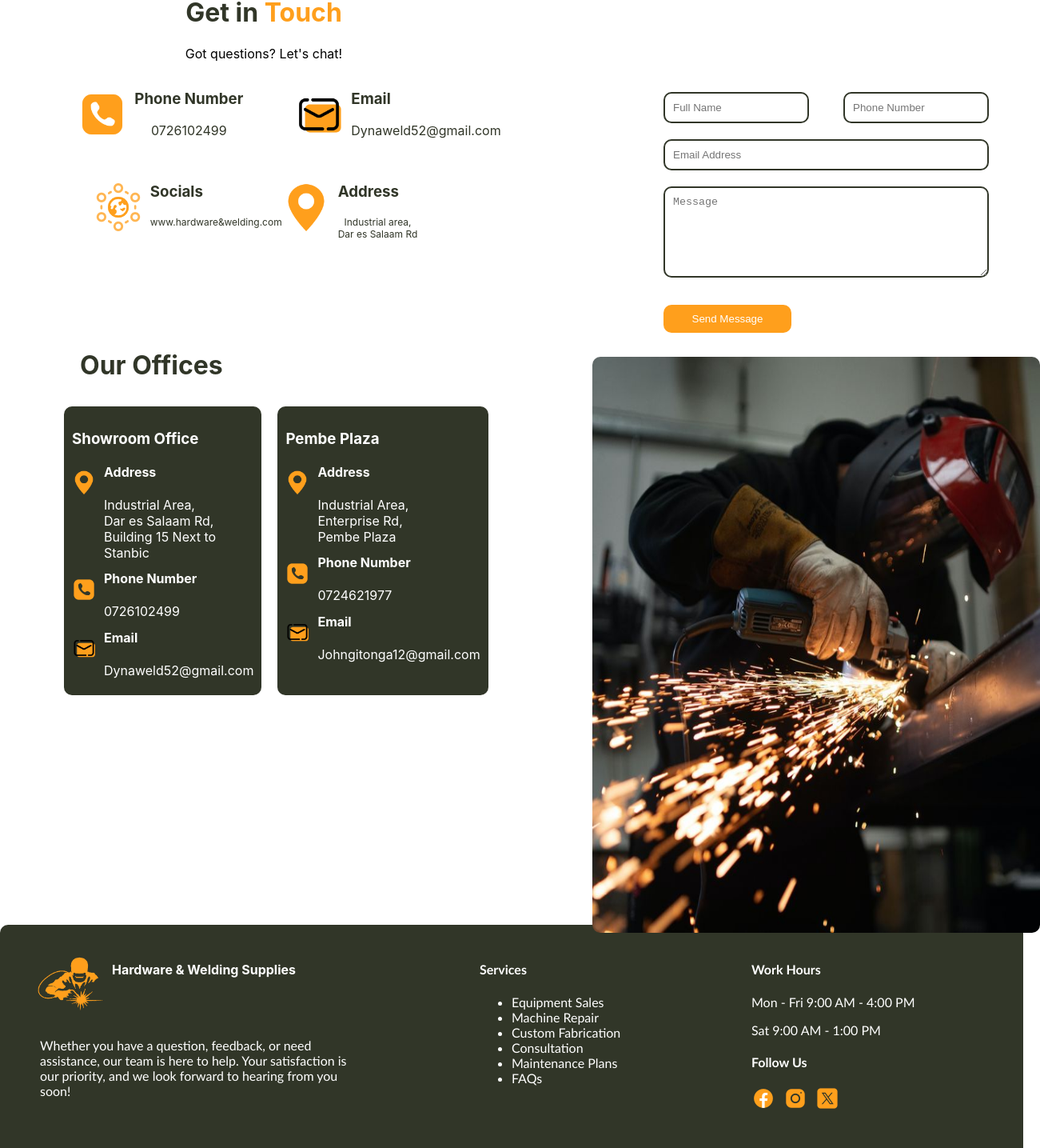
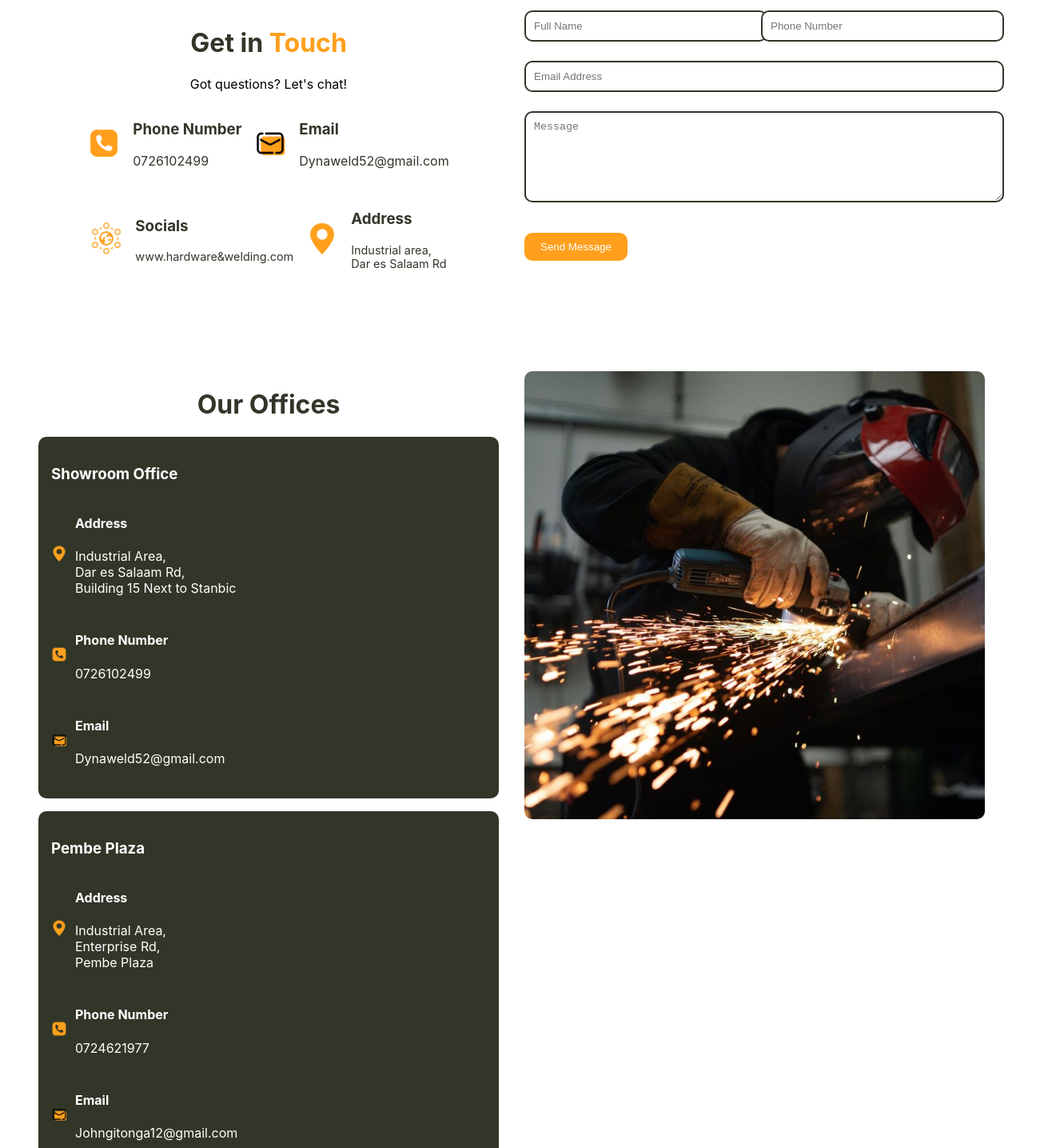
Before and after one commit to Ashley-hue/hws, a React (Create React App) app: page /contact in a window 1280 px wide. Shown: the part 517-1952 px from the top of the page at 80% size, 1301 px wide, since content can reach past the window. Built offline with nearby package versions, Linux system fonts and the light colour scheme.

Commit message:
made front pages responsive

```diff
--- a/src/pages/Aboutus.css
+++ b/src/pages/Aboutus.css
@@ -1,7 +1,7 @@
 .intro-pic {
     position: relative;
-    width: auto;
-    height: 400px;
+    width: 100%;
+    height: max-content;
     overflow: hidden;
 }
 .intro-pic img {
@@ -21,87 +21,112 @@
     pointer-events: none;
 }
 .about-content {
-  color: white;
-  font-size: 40px;
-  font-weight: bold;
+    color: white;
+    font-size: 40px;
+    font-weight: bold;
+    text-align: center;
 }
 .about-content h3 span {
     color: #FF9F1C;
 }
 .company-intro {
     display: flex;
+    flex-wrap: wrap;
     justify-content: center;
-    height: 500px;
+    height: auto;
     margin: 20px;
 }
-.company-text {
-    width: 40%;
-    margin-right: 50px;
-    align-items: center;
+.company-text, .mission-text {
+    width: 100%;
+    margin: 20px 0;
+    text-align: center;
 }
-.company-text h2 {
-    margin-left: 80px;
+.company-text h2, .mission-text h2 {
     color: #FF9F1C;
+    margin-bottom: 20px;
 }
-.ptag {
-    width: 70%;
+.ptag, .partag {
+    width: 90%;
+    margin: 0 auto;
     text-align: justify;
     color: #313628;
     font-weight: 500;
 }
-.imagee {
-    width: 40%;
+.imagee, .vision-image {
+    width: 90%;
+    margin: 0 auto 20px;
+    text-align: center;
 }
-.imagee img {
-    height: 500px;
-    border-radius: 20px;
-}
-.mission-text {
-    width: 40%;
-    margin-left: 50px;
-    align-items: center;
-    color: #313628;
-    font-weight: 500;
-}
-.mission-text h2 {
-    margin-left: 190px;
-    color: #FF9F1C;
-}
-.partag {
-    text-align: justify;
-}
-.vision-image {
-    width: 40%;
-}
-.vision-image img {
-    width: 550px;
-    height: 450px;
+.imagee img, .vision-image img {
+    width: 100%;
+    height: auto;
     border-radius: 20px;
 }
 .team {
     color: #313628;
+    text-align: center;
 }
-.team h1{
-   margin-left: 520px;
-   color: #FF9F1C;
+.team h1 {
+    color: #FF9F1C;
+    margin-bottom: 30px;
 }
 .meet-team {
     display: flex;
+    flex-wrap: wrap;
     align-items: center;
     justify-content: center;
     margin-bottom: 30px;
 }
 .theteam {
-    width: 20%;
+    width: 90%;
+    max-width: 250px;
     border-radius: 20px;
     overflow: hidden;
     box-shadow: 0 4px 8px rgba(0, 0, 0, 0.8);
     transition: transform 0.3s;
-    margin-right: 30px;
-    margin-top: 10px;
-    padding-left: 20px;
+    margin: 10px;
+    padding: 20px;
+    text-align: center;
 }
 .theteam img {
-    height: 250px;
-    width: 250px;
+    width: 100%;
+    height: auto;
 }
+@media (min-width: 768px) {
+    .intro-pic {
+        height: 300px;
+    }
+    .company-text, .mission-text {
+        width: 40%;
+        margin-right: 50px;
+        text-align: left;
+    }
+    .imagee, .vision-image {
+        width: 40%;
+        margin: 0;
+    }
+    .company-intro {
+        height: 500px;
+        margin: 20px;
+    }
+    .theteam {
+        width: 20%;
+        margin: 30px;
+    }
+}
+@media (min-width: 1024px) {
+    .company-intro {
+        height: 500px;
+        margin: 20px;
+    }
+    .company-text, .mission-text {
+        width: 40%;
+        margin-right: 50px;
+    }
+    .imagee, .vision-image {
+        width: 40%;
+    }
+    .theteam {
+        width: 20%;
+    }
+}
--- a/src/pages/Contact.css
+++ b/src/pages/Contact.css
@@ -1,12 +1,14 @@
 .contactContainer {
   position: relative;
-  width: auto;
-  height: 400px;
+  width: 100%;
+  height: 50vh;
   overflow: hidden;
 }
 
 .contactbg {
   width: 100%;
+  height: 100%;
+  object-fit: cover;
 }
 
 .contact-overlay {
@@ -24,6 +26,11 @@
 
 .contact-content {
   color: white;
+  text-align: center;
+}
+
+.contact-content h1 {
+  font-size: 2.5rem;
 }
 
 .contact-content p {
@@ -33,13 +40,13 @@
 
 .container {
   display: flex;
+  flex-wrap: wrap;
+  padding: 2rem;
 }
 
 .text-container {
-  flex-direction: column;
-  width: 50%;
-  padding: 10px;
-  justify-content: center;
+  flex: 1 1 300px;
+  padding: 1rem;
 }
 
 .text-container span {
@@ -49,115 +56,82 @@
 .text-container h1 {
   text-align: center;
   color: #313628;
+  font-size: 2rem;
 }
 
-.text-container p {
+.text-container > p {
   text-align: center;
-  display: block;
 }
 
-.contact-info {
+.contact-info, .contact-infos {
   display: flex;
+  flex-wrap: wrap;
   justify-content: center;
+  gap: 1rem;
 }
 
-.contact-infos {
+.contact-item, .contact-items {
   display: flex;
-  justify-content: center;
-  margin-right: 20px;
+  align-items: center;
+  margin-bottom: 1rem;
 }
 
-.contact-item {
-  display: flex;
-  margin-left: 65px;
-  padding-bottom: 20px;
+.contact-item img, .contact-items img {
+  width: 40px;
+  height: 40px;
+  margin-right: 1rem;
 }
 
-.contact-item img {
-  width: 60px;
-  height: 60px;
-  margin-top: 20px;
-}
-
-.contact-items {
-  display: flex;
-  margin-left: 0px;
-}
-
-.contact-items img {
-  width: 60px;
-  height: 60px;
-  margin-top: 20px;
-}
-
-.contact-details {
-  padding-left: 10px;
-  color: #313628;
-}
-
-.contact-detail {
-  padding-left: 10px;
-  margin-bottom: -10px;
+.contact-details, .contact-detail {
   color: #313628;
 }
 
 .contact-detail p {
-  font-size: 12px;
+  font-size: 0.9rem;
 }
 
 .message-container {
-  width: 50%;
-  margin-top: 150px;
-  margin-left: 170px;
-  display: flex;
-  flex-direction: column;
-  justify-content: center;
+  flex: 1 1 300px;
+  padding: 1rem;
 }
 
 .input-group {
   display: flex;
-  width: 100%;
+  flex-wrap: wrap;
+  gap: 1rem;
 }
 
 .input-field {
-  flex: 1;
+  flex: 1 1 200px;
   position: relative;
-  margin-bottom: 20px;
+  margin-bottom: 1.5rem;
 }
 
 .input-small,
-.phone-area {
-  border: 2px solid #313628;
-  border-radius: 10px;
-  padding: 10px;
-  width: 70%;
-  outline: none;
-}
-
+.phone-area,
 .input-large {
   border: 2px solid #313628;
   border-radius: 10px;
   padding: 10px;
-  width: 85%;
+  width: 100%;
   outline: none;
 }
 
 .error {
   color: red;
-  font-size: 12px;
+  font-size: 0.8rem;
   position: absolute;
-  top: -18px;
-  left: 10px;
+  top: -1.2rem;
+  left: 0;
 }
 
 .submit-button {
   border-radius: 10px;
-  padding: 10px;
+  padding: 10px 20px;
   margin-top: 10px;
   outline: none;
   border: none;
   background-color: #ff9f1c;
-  width: 20vh;
   color: white;
   cursor: pointer;
   transition: background-color 0.3s ease;
@@ -169,121 +143,126 @@
 
 .map-container {
   display: flex;
-  height: 80vh;
+  flex-wrap: wrap;
+  padding: 2rem;
 }
 
 .office-info {
-  width: 50%;
-  height: 80vh;
-  margin-left: 20px;
+  flex: 1 1 300px;
+  padding: 1rem;
 }
 
 .office-info h1 {
   color: #313628;
-  margin-left: 80px;
+  text-align: center;
+  font-size: 2rem;
 }
 
 .cards {
   display: flex;
-  margin-left: 50px;
+  flex-wrap: wrap;
+  gap: 1rem;
+  justify-content: center;
 }
 
 .area-card {
-  flex-direction: column;
-  align-items: flex-start;
+  flex: 1 1 250px;
   border-radius: 10px;
-  padding: 10px;
+  padding: 1rem;
   background-color: #313628;
   color: white;
-  margin: 10px;
-  flex: 1;
 }
 
 .addressplace {
   display: flex;
-}
-
-.card-content {
-  margin-bottom: -5px;
-  margin-top: -20px;
+  align-items: center;
+  margin-bottom: 0.5rem;
 }
 
 .addressplace img {
-  width: 30px;
-  height: 30px;
+  width: 20px;
+  height: 20px;
   margin-right: 10px;
-  padding-top: 10px;
 }
 
 .map-area {
-  width: 60%;
-  height: 80vh;
-  margin-top: 30px;
-  margin-left: 50px;
-}
-
-.footer-container {
-  display: block;
-  height: 40vh;
-  display: flex;
-  margin-top: 100px;
-  border-radius: 10px;
-  padding-top: 5px;
-  background-color: #313628;
+  flex: 1 1 300px;
+  padding: 1rem;
 }
 
 .mapimage {
   border-radius: 10px;
-  height: 90vh;
-  width: 70vh;
-  margin-left: 70px;
+  width: 100%;
+  height: auto;
+  max-height: 70vh;
+  object-fit: cover;
 }
 
-.footer-first {
-  width: 33%;
-  margin-left: 30px;
-  padding-top: 20px;
+.footer-container {
+  display: flex;
+  flex-wrap: wrap;
+  padding: 2rem;
+  background-color: #313628;
+  color: white;
 }
 
-.footer-second {
-  width: 33%;
-  color: white;
-  margin-left: 150px;
-  padding-top: 20px;
-  font-family: 'Gill Sans', 'Gill Sans MT', Calibri, 'Trebuchet MS', sans-serif;
-}
-
+.footer-first,
+.footer-second,
 .footer-third {
-  width: 33%;
-  color: white;
-  padding-top: 20px;
-  font-family: 'Gill Sans', 'Gill Sans MT', Calibri, 'Trebuchet MS', sans-serif;
+  flex: 1 1 250px;
+  padding: 1rem;
 }
 
 .footlogo {
-  height: 100px;
-  width: 100px;
+  height: 80px;
+  width: 80px;
 }
 
 .footer-content {
   display: flex;
-  color: white;
-  margin-left: 10px;
-}
-
-.footer-description {
-  width: 400px;
-  margin-left: 20px;
-  color: white;
-  font-family: 'Gill Sans', 'Gill Sans MT', Calibri, 'Trebuchet MS', sans-serif;
+  align-items: center;
 }
 
 .follow-us {
   display: flex;
+  gap: 10px;
 }
 
 .follow-icon {
-  margin-left: 10px;
   height: 30px;
   width: 30px;
 }
+
+@media (max-width: 768px) {
+  .contact-content h1 {
+    font-size: 2rem;
+  }
+
+  .text-container h1,
+  .office-info h1 {
+    font-size: 1.5rem;
+  }
+
+  .footer-container {
+    text-align: center;
+  }
+
+  .footer-content {
+    justify-content: center;
+  }
+
+  .follow-us {
+    justify-content: center;
+  }
+}
+
+@media (max-width: 480px) {
+  .contact-content h1 {
+    font-size: 1.5rem;
+  }
+
+  .text-container h1,
+  .office-info h1 {
+    font-size: 1.2rem;
+  }
+}
--- a/src/pages/Home.css
+++ b/src/pages/Home.css
@@ -248,7 +248,7 @@
 @media (max-width: 1224px) {
   .overlay-content {
     width: 100%;
-    text-align: center;
+    text-align: justify;
     align-items: center;
   }
   .card-container {
@@ -296,16 +296,19 @@
   .homeContainer {
     display: flex;
     flex-direction: column;
-    height: auto;
+    height: 400px;
+  }
+  .homeContainer img {
+    height: 400px;
   }
   .overlay-content {
     position: relative;
     width: 100%;
-    height: fit-content;
+    height: 200px;
     padding-top: 80px;
     z-index: 0;
   }
   .card-container {
-    margin-top: 600px;
+    margin-top: 50px;
   }
 }
```
Also changed, not shown: src/pages/Services.css (+117 -45 lines), src/pages/Services.jsx (+17 -17 lines).
